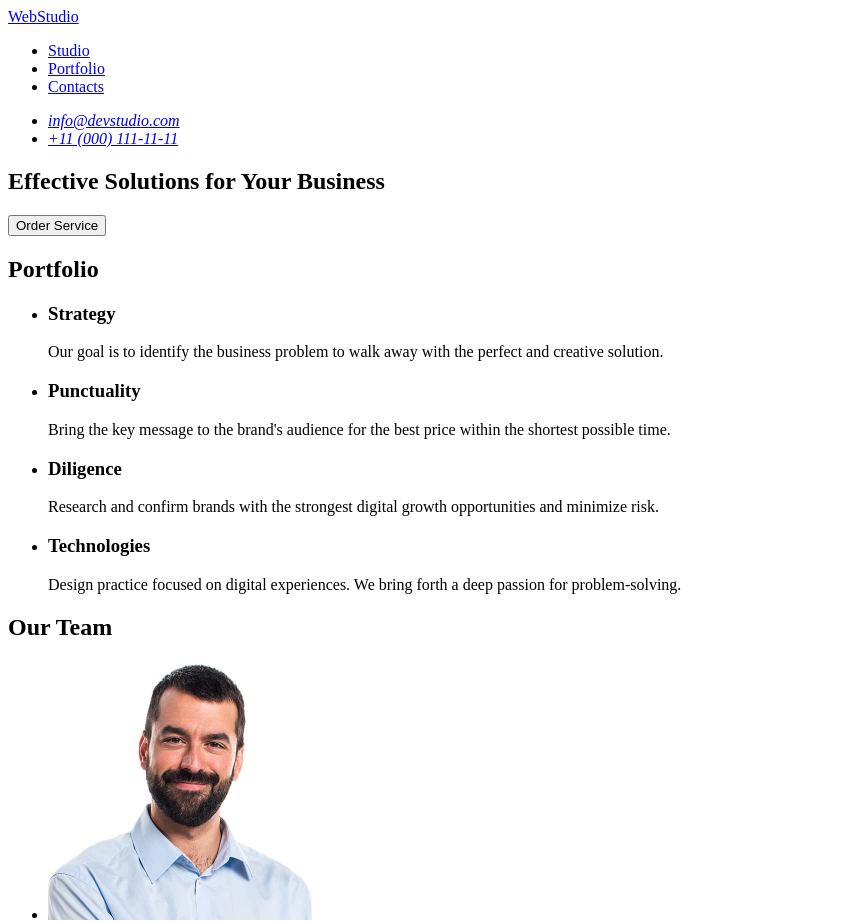
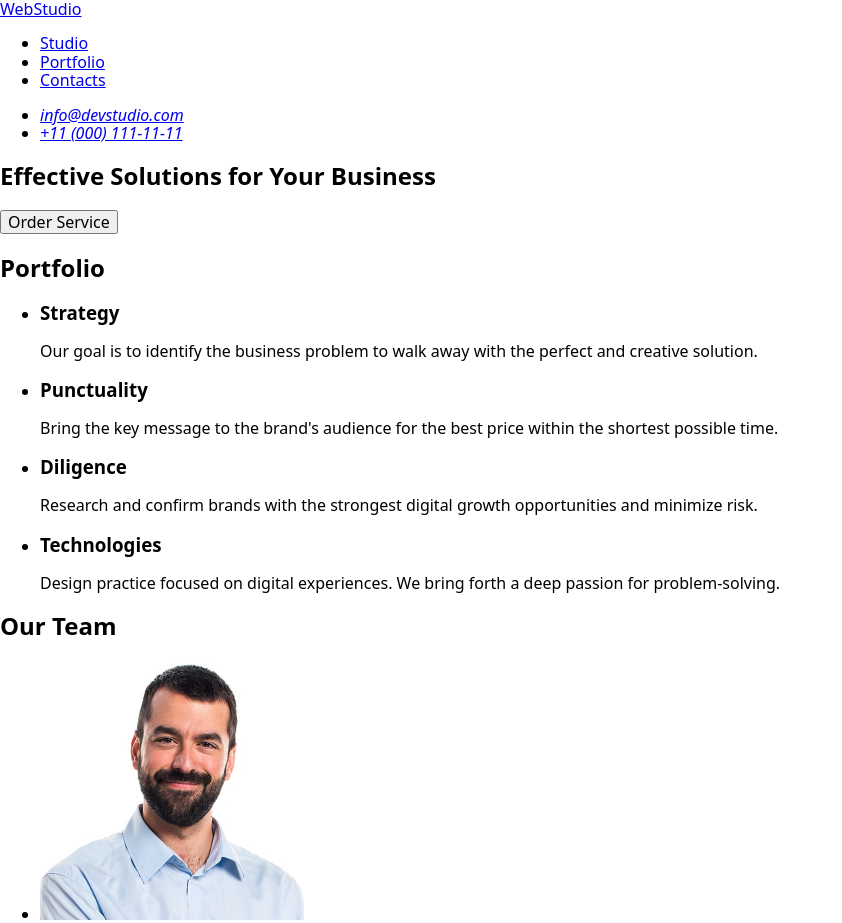
Before and after one commit to tanya-vasylovych/goit-markup-hw-02, a plain HTML site: page index.html in a window 1280 px wide. Shown: the top 923 px of the page, without its empty margins (0-842 px from the left). Drawn offline with nearby package versions, Linux system fonts and the light colour scheme.

Commit message:
commit message

```diff
--- a/index.html
+++ b/index.html
@@ -1,6 +1,8 @@
 <!DOCTYPE html>
 <html lang="en">
 <head>
+    <link rel="stylesheet" href="https://cdn.jsdelivr.net/npm/modern-normalize@2.0.0/modern-normalize.min.css">
+    <link rel="stylesheet" href="./css/styles.css" />
     <meta charset="UTF-8">
     <meta name="viewport" content="width=device-width, initial-scale=1.0">
     <title>Document</title>
```
Also changed, not shown: css/styles.css (added).
